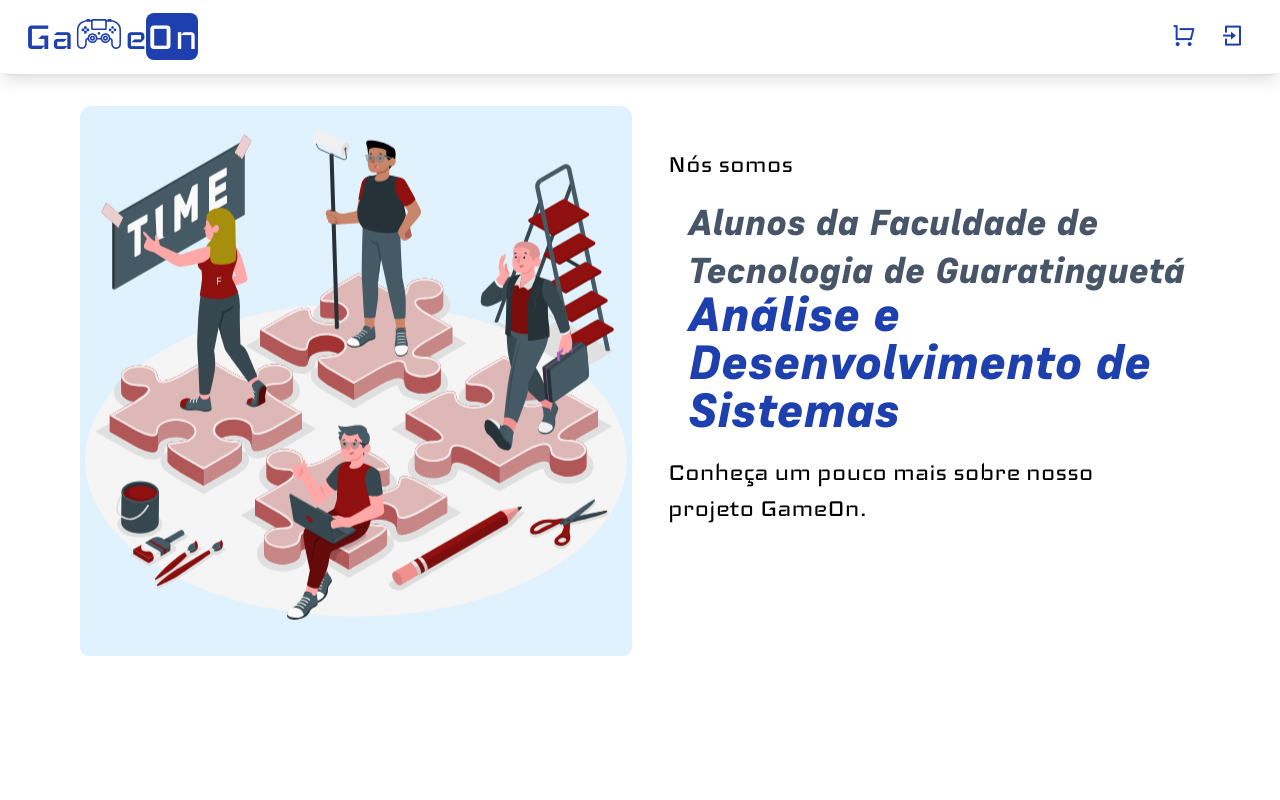
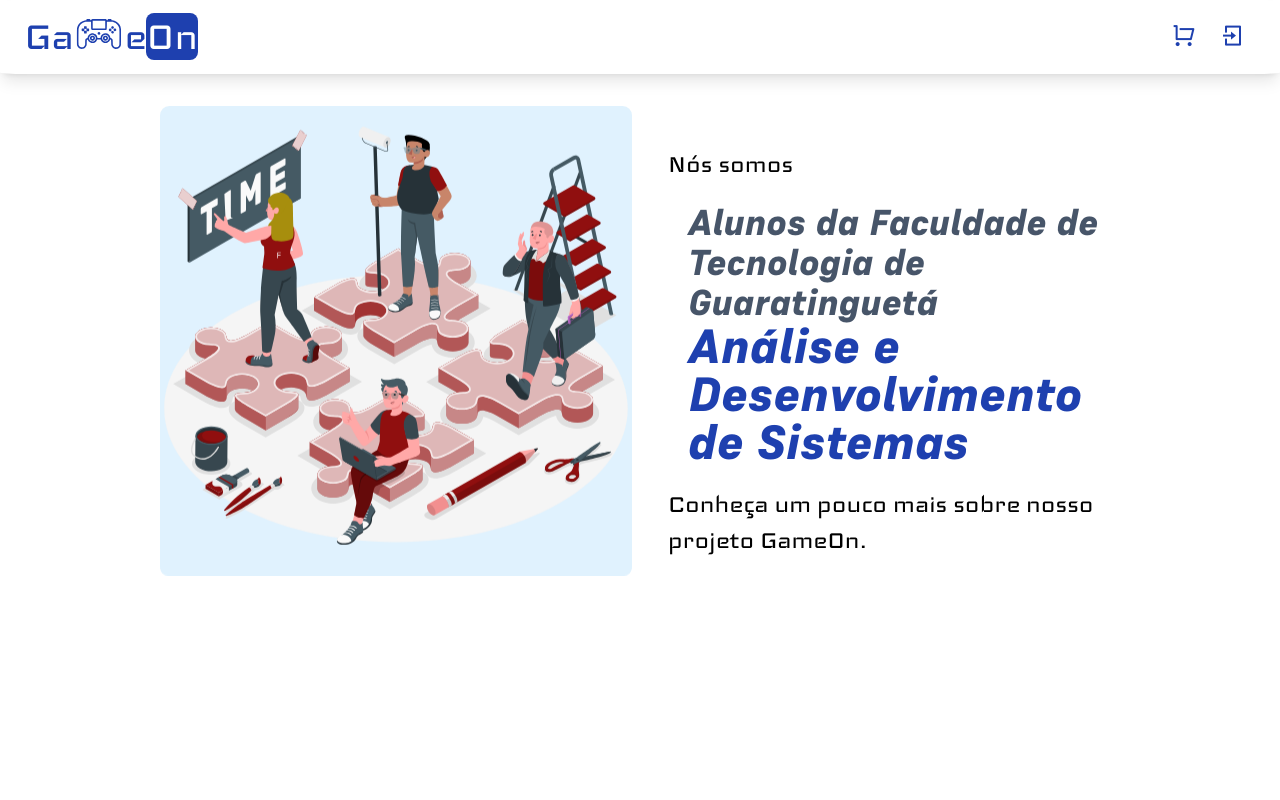
Before and after one commit to paixaoariellll/e-commerce-next-js-fullstack, a Next.js app: page /about in a window 1280 px wide. Shown: the top 800 px of the page. Built offline with nearby package versions, Linux system fonts and the light colour scheme; no server answers; what @badrap/bar-of-progress would draw is missing.

Commit message:
container in about

```diff
--- a/pages/about.js
+++ b/pages/about.js
@@ -6,7 +6,7 @@ import TeamSvg from '../public/img/Team.svg'
 export default function AboutScreen() {
     return (
         <Layout>
-            <section className="grid mb-14 grid-cols-1 md:grid-cols-1 bg_img lg:grid-cols-2 sm:grid-cols-1 gap-4">
+            <section className="grid mb-14 grid-cols-1 md:grid-cols-1 bg_img lg:grid-cols-2 sm:grid-cols-1 gap-4 container">
                 <div className="col-span-1 text-center">
                     <Image
                         src={TeamSvg}
@@ -22,8 +22,8 @@ export default function AboutScreen() {
                         <div className='mb-5'>
                             <span className='text-3xl p-5'>Nós somos</span>
                         </div>
-                        <h1 className="text-4xl lg:ml-10 lg:text-left md:text-center sm:text-center text-center  text-slate-600">
-                            Alunos da Faculdade de Tecnologia de Guaratinguetá
+                        <h1 className="flex flex-col text-4xl lg:ml-10 lg:text-left md:text-center sm:text-center text-center text-slate-600">
+                            <span> Alunos da Faculdade de Tecnologia de Guaratinguetá</span>
                             <span className="text-blue-800 text-5xl"> Análise e Desenvolvimento de Sistemas</span>
                         </h1>
                         <div className="text-3xl p-5">
```
